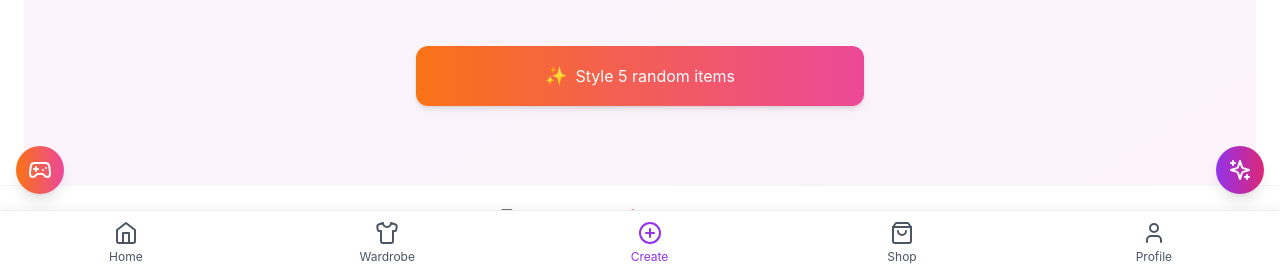
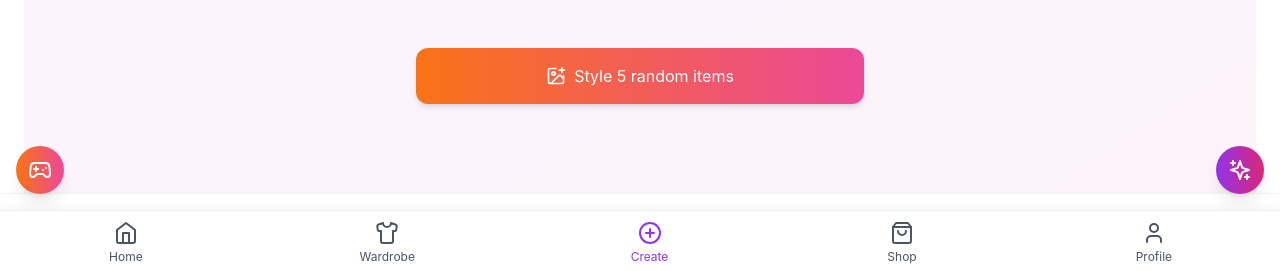
Before and after one commit to dejy100/spuntrademo-v1, a React (Vite) app: page /create in a window 1280 px wide. Shown: the part 526-797 px from the top of the page. Built offline with nearby package versions, Linux system fonts and the light colour scheme.

Commit message:
fix(create): replace emoji icons with Lucide icons
- Use Lucide icons for better compatibility
- Add z-50 to ensure navigation stays on top
- Improve icon and button states
- Consistent icon sizing across modes

```diff
--- a/src/components/create/CreatePage.tsx
+++ b/src/components/create/CreatePage.tsx
@@ -1,6 +1,6 @@
 import React, { useState } from 'react';
 import { motion } from 'framer-motion';
-import { ImagePlus, ArrowLeft } from 'lucide-react';
+import { ImagePlus, ArrowLeft, Layers, PenTool, Shirt, Plus, Camera } from 'lucide-react';
 import { useNavigate } from 'react-router-dom';
 import Header from '../navigation/Header';
 
@@ -24,7 +24,7 @@ export default function CreatePage() {
                 className="flex flex-col items-center gap-2"
               >
                 <button className="w-14 h-14 rounded-full bg-purple-100 hover:bg-purple-200 active:bg-purple-300 flex items-center justify-center transition-colors touch-manipulation">
-                  <span className="text-2xl text-purple-600">+</span>
+                  <Plus className="w-6 h-6 text-purple-600" />
                 </button>
                 <span className="text-sm text-gray-600">{category}</span>
               </motion.div>
@@ -51,7 +51,7 @@ export default function CreatePage() {
               onClick={() => navigate('/random-style')}
               className="w-full max-w-[280px] sm:max-w-md bg-gradient-to-r from-orange-500 to-pink-500 text-white text-sm sm:text-base rounded-lg sm:rounded-xl py-3 sm:py-4 px-4 sm:px-6 flex items-center justify-center gap-1.5 sm:gap-2 shadow-md hover:shadow-lg active:shadow-sm transition-shadow mb-4 sm:mb-6 touch-manipulation"
             >
-              <span className="text-lg">✨</span>
+              <ImagePlus className="w-4 h-4 sm:w-5 sm:h-5" />
               Style 5 random items
             </motion.button>
           </div>
@@ -66,7 +66,7 @@ export default function CreatePage() {
               className="text-center"
             >
               <div className="w-14 h-14 sm:w-16 sm:h-16 bg-purple-100 rounded-full flex items-center justify-center mx-auto mb-4 sm:mb-6">
-                <span className="text-2xl text-purple-600">📸</span>
+                <Camera className="w-7 h-7 sm:w-8 sm:h-8 text-purple-600" />
               </div>
               <h2 className="text-xl sm:text-2xl font-semibold mb-2">Virtual Try-On</h2>
               <p className="text-sm sm:text-base text-gray-600 max-w-[250px] sm:max-w-none mx-auto">
@@ -113,22 +113,26 @@ export default function CreatePage() {
         </motion.div>
       </main>
 
-      <div className="fixed bottom-0 left-0 right-0 bg-white border-t border-gray-100 pb-safe">
+      <div className="fixed bottom-0 left-0 right-0 bg-white border-t border-gray-100 pb-safe z-50">
         <div className="w-full max-w-md mx-auto px-3 py-1 sm:px-6 sm:py-2">
           <div className="flex justify-between items-center">
             {[
-              { id: 'swipe', label: 'SWIPE', icon: '📱' },
-              { id: 'canvas', label: 'CANVAS', icon: '✏️' },
-              { id: 'tryon', label: 'TRY ON', icon: '👕' }
-            ].map(({ id, label, icon }) => (
+              { id: 'swipe', label: 'SWIPE', Icon: Layers },
+              { id: 'canvas', label: 'CANVAS', Icon: PenTool },
+              { id: 'tryon', label: 'TRY ON', Icon: Shirt }
+            ].map(({ id, label, Icon }) => (
               <button
                 key={id}
                 onClick={() => setMode(id as CreateMode)}
                 className="relative flex-1 px-2 sm:px-6 py-2 sm:py-3 flex flex-col items-center gap-0.5 sm:gap-1 touch-manipulation"
               >
-                <span className="text-xl">
-                  {icon}
-                </span>
+                <Icon
+                  className={`w-5 h-5 ${
+                    mode === id
+                      ? 'text-purple-600'
+                      : 'text-gray-400'
+                  }`}
+                />
                 <span
                   className={`text-[10px] sm:text-xs ${
                     mode === id
```
